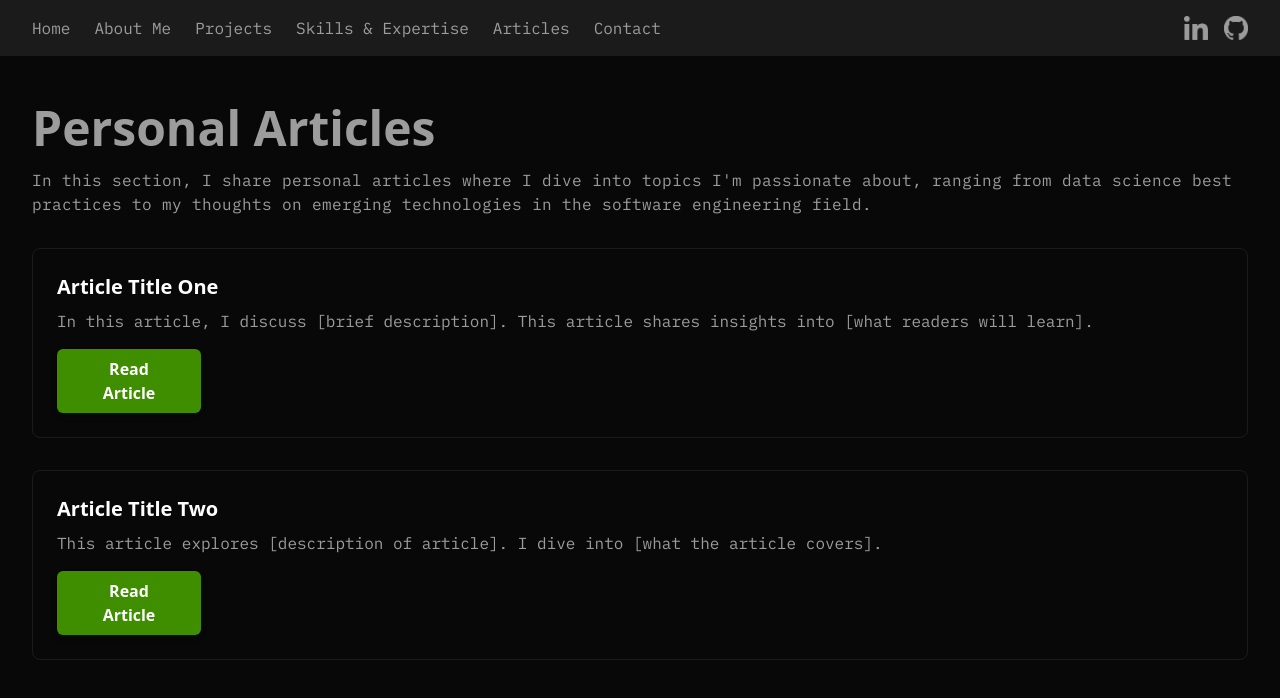
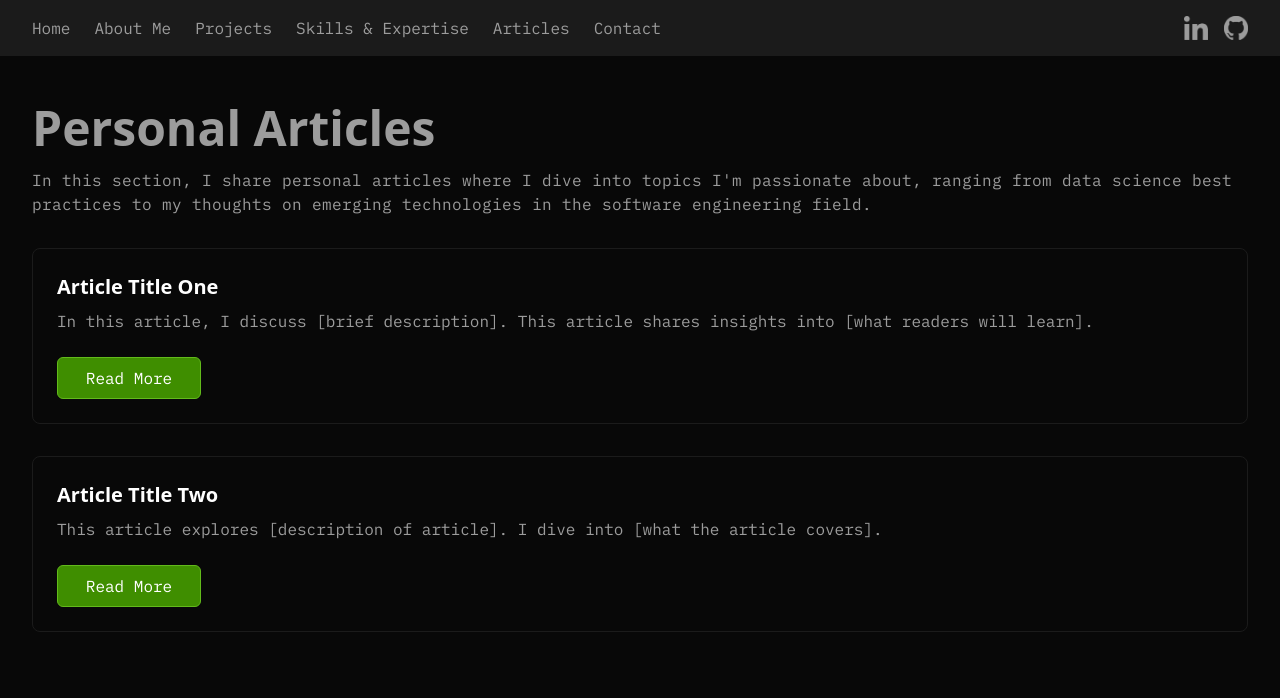
Before and after one commit to caiohrgm/personal-portfolio, a React (Vite) app in the folder project/: page /articles/personal-articles in a window 1280 px wide. Shown: the top 698 px of the page. Built offline with nearby package versions, Linux system fonts and the light colour scheme.

Commit message:
Small fixes on text and layout and uploading new branch.WIP

```diff
--- a/project/package.json
+++ b/project/package.json
@@ -13,6 +13,7 @@
     "@tailwindcss/vite": "^4.0.11",
     "react": "^19.0.0",
     "react-dom": "^19.0.0",
+    "react-intl": "^7.1.6",
     "react-router-dom": "^7.3.0",
     "tailwindcss": "^4.0.11"
   },
--- a/project/src/components/Hero.tsx
+++ b/project/src/components/Hero.tsx
@@ -1,5 +1,6 @@
 import profileImage from "../assets/profile.png";
-import { Link } from 'react-router-dom';
+import { Link } from "react-router-dom";
+
 
 export default function Hero() {
   return (
@@ -11,7 +12,7 @@ export default function Hero() {
         </p>
         <Link to="/about">
           <button className="border bg-[#3F8E00] border-[#62BA1B] mt-6 p-4 rounded-md font-mono">
-            Let´s get started
+            Let’s get started
           </button>
         </Link>
       </div>
--- a/project/src/pages/Articles.tsx
+++ b/project/src/pages/Articles.tsx
@@ -12,10 +12,10 @@ export default function Articles() {
       <div className="mt-8">
         <div className="flex space-x-8">
           <Link to="/articles/scientific-papers">
-            <button className="btn-green">Scientific Papers</button>
+            <button className="border bg-[#3F8E00] border-[#62BA1B] mt-6 p-4 rounded-md font-mono">Scientific Papers</button>
           </Link>
           <Link to="/articles/personal-articles">
-            <button className="btn-green">Personal Articles</button>
+            <button className="border bg-[#3F8E00] border-[#62BA1B] mt-6 p-4 rounded-md font-mono">Personal Articles</button>
           </Link>
         </div>
       </div>
--- a/project/src/pages/Contact.tsx
+++ b/project/src/pages/Contact.tsx
@@ -14,7 +14,7 @@ export default function Contact() {
         <div className="text-white min-h-screen w-full bg-[#080808] px-8 py-12">
             <h1 className="text-5xl font-bold font-raleway text-[#9C9C9C]">Contact</h1>
             <p className="text-[#9C9C9C] mt-4 font-mono tracking-wide">
-                Feel free to reach out to me through any of the contact options below.
+                Feel free to reach out through any of my contact options.
             </p>
 
             {/* Contact Info */}
--- a/project/src/pages/PersonalArticles.tsx
+++ b/project/src/pages/PersonalArticles.tsx
@@ -16,7 +16,7 @@ export default function PersonalArticles() {
             <p className="text-[#9C9C9C] mt-2 font-mono">
               In this article, I discuss [brief description]. This article shares insights into [what readers will learn].
             </p>
-            <Link to="/articles/personal-articles/article-one" className="btn-green mt-4 w-36 px-6 py-2 text-center">Read Article</Link>
+            <Link to="/articles/personal-articles/article-one" className="border bg-[#3F8E00] border-[#62BA1B] mt-6 p-4 rounded-md font-mono w-36 px-6 py-2 text-center">Read More</Link>
           </div>
 
           {/* Article 2 */}
@@ -25,7 +25,7 @@ export default function PersonalArticles() {
             <p className="text-[#9C9C9C] mt-2 font-mono">
               This article explores [description of article]. I dive into [what the article covers].
             </p>
-            <Link to="/articles/personal-articles/article-two" className="btn-green mt-4 w-36 px-6 py-2 text-center">Read Article</Link>
+            <Link to="/articles/personal-articles/article-two" className="border bg-[#3F8E00] border-[#62BA1B] mt-6 p-4 rounded-md font-mono w-36 px-6 py-2 text-center">Read More</Link>
           </div>
 
           {/* More articles can follow... */}
--- a/project/src/pages/Projects.tsx
+++ b/project/src/pages/Projects.tsx
@@ -18,7 +18,7 @@ export default function Projects() {
             <li><strong>Technologies Used:</strong> Python, Django, PostgreSQL, etc.</li>
             <li><strong>Key Outcome:</strong> [Brief description of the project’s impact or result]</li>
           </ul>
-          <button className="btn-green mt-4">Read More</button>
+          <button className="border bg-[#3F8E00] border-[#62BA1B] w-36 px-6 py-2 mt-6 p-4 rounded-md">Read More</button>
         </div>
 
         {/* Case Study 2 */}
@@ -31,7 +31,7 @@ export default function Projects() {
             <li><strong>Technologies Used:</strong> TypeScript, NestJS, MongoDB</li>
             <li><strong>Key Outcome:</strong> [Brief project impact]</li>
           </ul>
-          <button className="btn-green mt-4">Read More</button>
+          <button className="border bg-[#3F8E00] border-[#62BA1B] w-36 px-6 py-2 mt-6 p-4 rounded-md">Read More</button>
         </div>
 
         {/* Case Study 3 */}
@@ -44,7 +44,7 @@ export default function Projects() {
             <li><strong>Technologies Used:</strong> TensorFlow, Machine Learning</li>
             <li><strong>Key Outcome:</strong> [Result or impact of the project]</li>
           </ul>
-          <button className="btn-green mt-4">Read More</button>
+          <button className="border bg-[#3F8E00] border-[#62BA1B] w-36 px-6 py-2 mt-6 p-4 rounded-md">Read More</button>
         </div>
 
         {/* Case Study 4 */}
@@ -57,7 +57,7 @@ export default function Projects() {
             <li><strong>Technologies Used:</strong> Python, AWS, PostgreSQL</li>
             <li><strong>Key Outcome:</strong> [Impact of the project]</li>
           </ul>
-          <button className="btn-green mt-4">Read More</button>
+          <button className="border bg-[#3F8E00] border-[#62BA1B] w-36 px-6 py-2 mt-6 p-4 rounded-md">Read More</button>
         </div>
 
         {/* Case Study 5 */}
@@ -70,7 +70,7 @@ export default function Projects() {
             <li><strong>Technologies Used:</strong> Pandas, Machine Learning</li>
             <li><strong>Key Outcome:</strong> [Outcome or impact]</li>
           </ul>
-          <button className="btn-green mt-4">Read More</button>
+          <button className="border bg-[#3F8E00] border-[#62BA1B] w-36 px-6 py-2 mt-6 p-4 rounded-md">Read More</button>
         </div>
 
         {/* Case Study 6 */}
@@ -83,7 +83,7 @@ export default function Projects() {
             <li><strong>Technologies Used:</strong> Seaborn, Plotly</li>
             <li><strong>Key Outcome:</strong> [Result of the project]</li>
           </ul>
-          <button className="btn-green mt-4">Read More</button>
+          <button className="border bg-[#3F8E00] border-[#62BA1B] w-36 px-6 py-2 mt-6 p-4 rounded-md">Read More</button>
         </div>
       </div>
     </div>
--- a/project/src/pages/ScientificPapers.tsx
+++ b/project/src/pages/ScientificPapers.tsx
@@ -14,7 +14,7 @@ export default function ScientificPapers() {
             <p className="text-[#9C9C9C] mt-2 font-mono">
               This paper explores [brief description]. It was published in [Journal Name] and focuses on [key themes and findings].
             </p>
-            <a href="[link-to-paper]" target="_blank" rel="noopener noreferrer" className="btn-green mt-4 w-36 px-6 py-2 text-center">Read Paper</a>
+            <a href="[link-to-paper]" target="_blank" rel="noopener noreferrer" className="border bg-[#3F8E00] border-[#62BA1B] mt-6 p-4 rounded-md font-mono w-36 px-6 py-2 text-center">Read More</a>
           </div>
 
           {/* Paper 2 */}
@@ -23,7 +23,7 @@ export default function ScientificPapers() {
             <p className="text-[#9C9C9C] mt-2 font-mono">
               This research paper focuses on [brief description of research]. It was published in [Journal Name].
             </p>
-            <a href="[link-to-paper]" target="_blank" rel="noopener noreferrer" className="btn-green mt-4 w-36 px-6 py-2 text-center">Read Paper</a>
+            <a href="[link-to-paper]" target="_blank" rel="noopener noreferrer" className="border bg-[#3F8E00] border-[#62BA1B] mt-6 p-4 rounded-md font-mono w-36 px-6 py-2 text-center">Read More</a>
           </div>
 
           {/* More papers can follow... */}
```
Also changed, not shown: project/src/main.tsx (+10 -0 lines), 1 other file (tests, documents, lock files or other folders).
